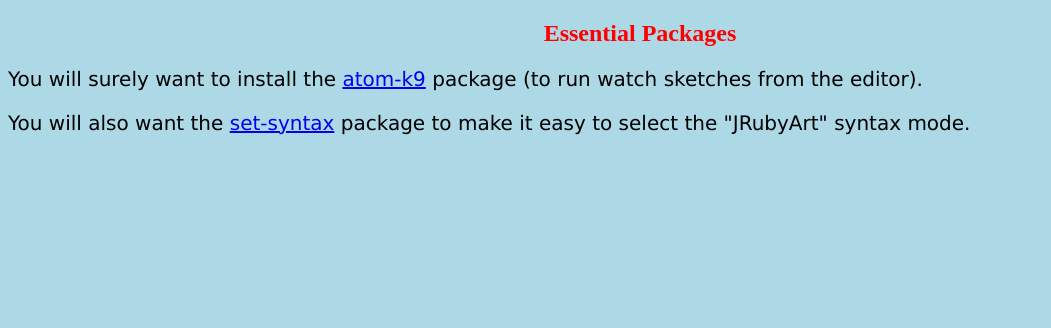
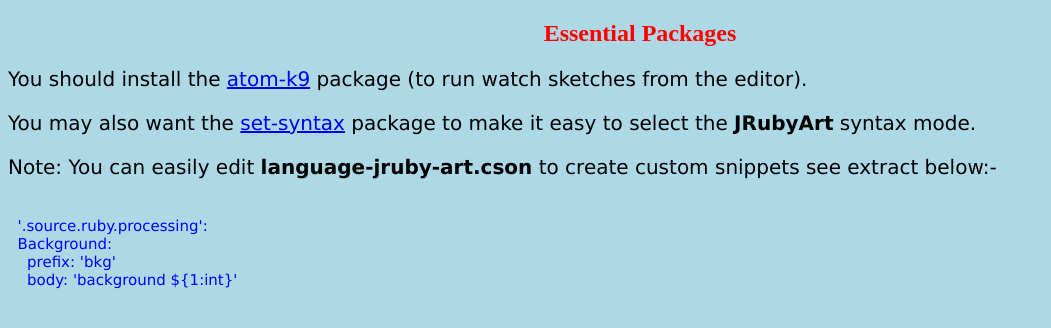
Before and after one commit to ruby-processing/language-jruby-art, a website: page docs/index.html in a window 1280 px wide. Shown: the whole page, without its empty margins (0-1051 px from the left). Drawn offline with Linux system fonts and the light colour scheme.

Commit message:
more style

```diff
--- a/docs/index.html
+++ b/docs/index.html
@@ -20,11 +20,23 @@
       font-family: verdana;
       font-size: 20px;
     }
+    pre {
+      font-family: verdana;
+      font-size: 15px;
+      color: blue;
+    }
     </style>
   </head>
   <body>
     <h2>Essential Packages</h2>
-    <p>You will surely want to install the <a href="https://atom.io/packages/atom-k9">atom-k9</a> package (to run watch sketches from the editor).</p>
-    <p>You will also want the <a href="https://atom.io/packages/set-syntax">set-syntax</a> package to make it easy to select the "JRubyArt" syntax mode.</p
+    <p>You should install the <a href="https://atom.io/packages/atom-k9">atom-k9</a> package (to run watch sketches from the editor).</p>
+    <p>You may also want the <a href="https://atom.io/packages/set-syntax">set-syntax</a> package to make it easy to select the <b>JRubyArt</b> syntax mode.</p>
+    <p>Note: You can easily edit <b>language-jruby-art.cson</b> to create custom snippets see extract below:-
+    <pre>
+  '.source.ruby.processing':
+  Background:
+    prefix: 'bkg'
+    body: 'background ${1:int}'
+    </pre>
   </body>
 </html>
```
Also changed, not shown: 1 other file.
